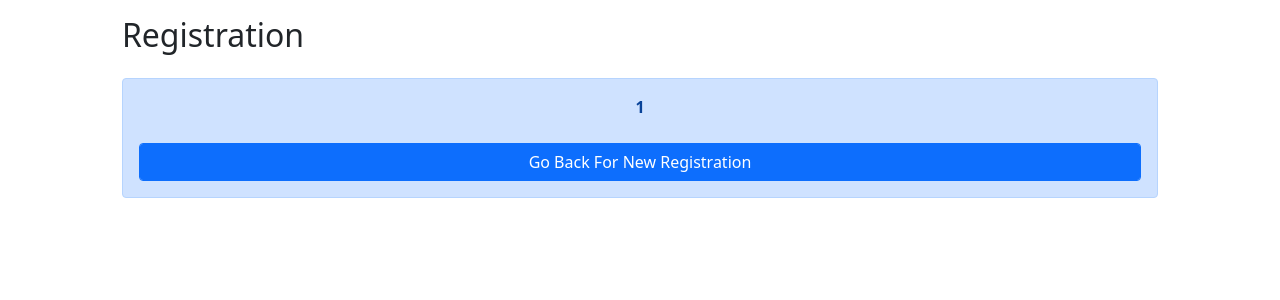
After one commit to Gicehajunior/cpanel_emails_create, a PHP site: page /success_message.php?registration_status=1 in a window 1280 px wide. The commit adds this page. Shown: the top 300 px of the page. Run offline with PHP 8.4, Linux system fonts and the light colour scheme.

Commit message:
+, -, ++, --

```diff
--- a/includes/config.php
+++ b/includes/config.php
@@ -9,4 +9,4 @@ $database_username = "root";
 $database_password = "";
 
 $connection =  mysqli_connect($database_host, $database_username, $database_password, $database_name) or die("Connection failed. Kindly Check your Internet Connection or Contact Customer Care.");
-mysqli_select_db($connection, $database_name) or die("Query Connection failed. Kindly Check your Internet Connection or Contact Customer Care.");;
+mysqli_select_db($connection, $database_name) or die("Query Connection failed. Kindly Check your Internet Connection or Contact Customer Care.");
--- /dev/null
+++ b/success_message.php
@@ -0,0 +1,29 @@
+<?php
+include "includes/header.php"; //Require page header!
+?>
+<section class="container">
+    <div class="row">
+        <div class="col-md-12">
+            <div class="row" style="width: 95%; margin: 0 auto;">
+                <div class="col-md-12">
+                    <div class="panel panel-primary">
+                        <div class="panel-heading pt-3">
+                            <h2>Registration</h2>
+                        </div>
+                        <div class="panel-body pt-3">
+                            <div class="alert alert-primary" role="alert">
+                                <center>
+                                    <strong><?php echo $_GET['registration_status']; ?></strong>
+                                    <br><br>
+                                    <a href="index.php"><button type="submit" class="form-control btn btn-primary">Go Back For New Registration</button></a>
+                                </center>
+                            </div>
+                        </div>
+                    </div>
+                </div>
+            </div>
+        </div>
+    </div>
+</section>
+<?php include "includes/footer.php"; //require footer of the page!
+?>
```
Also changed, not shown: includes/register.php (+6 -8 lines).
